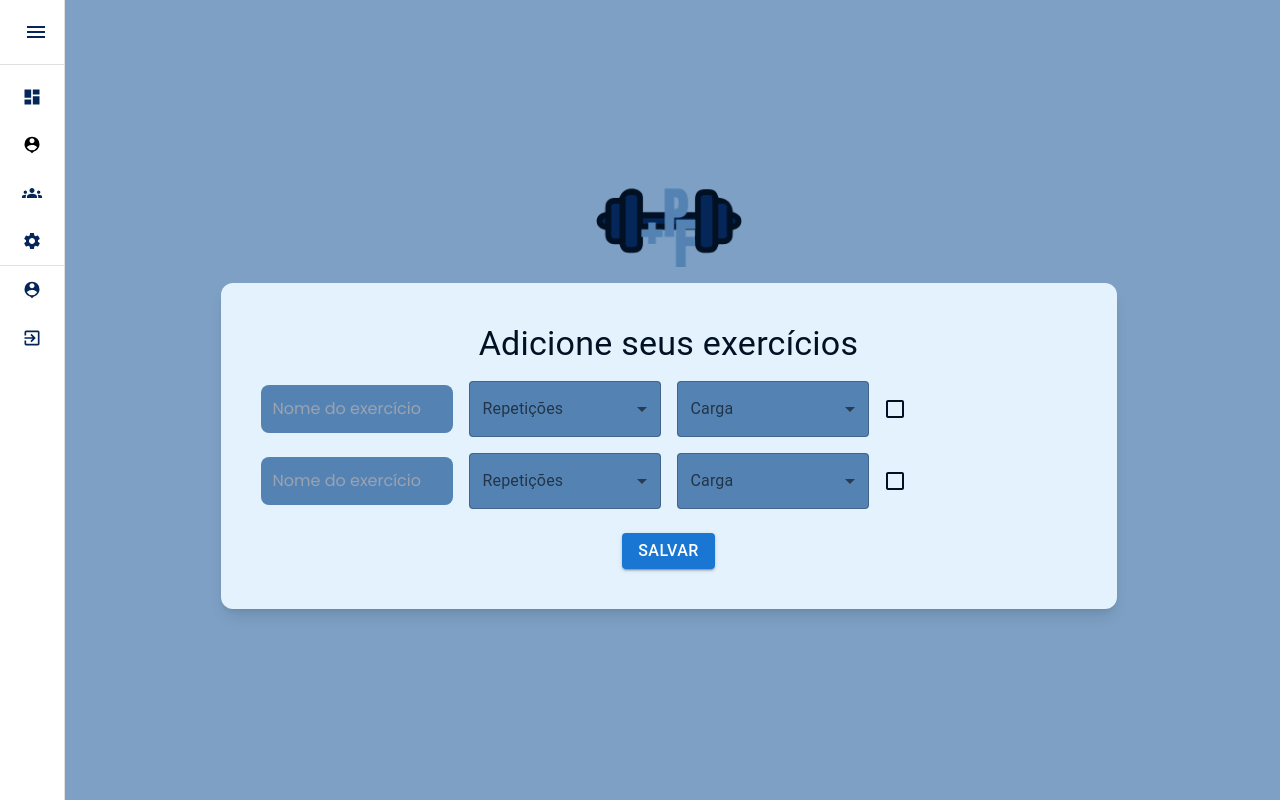
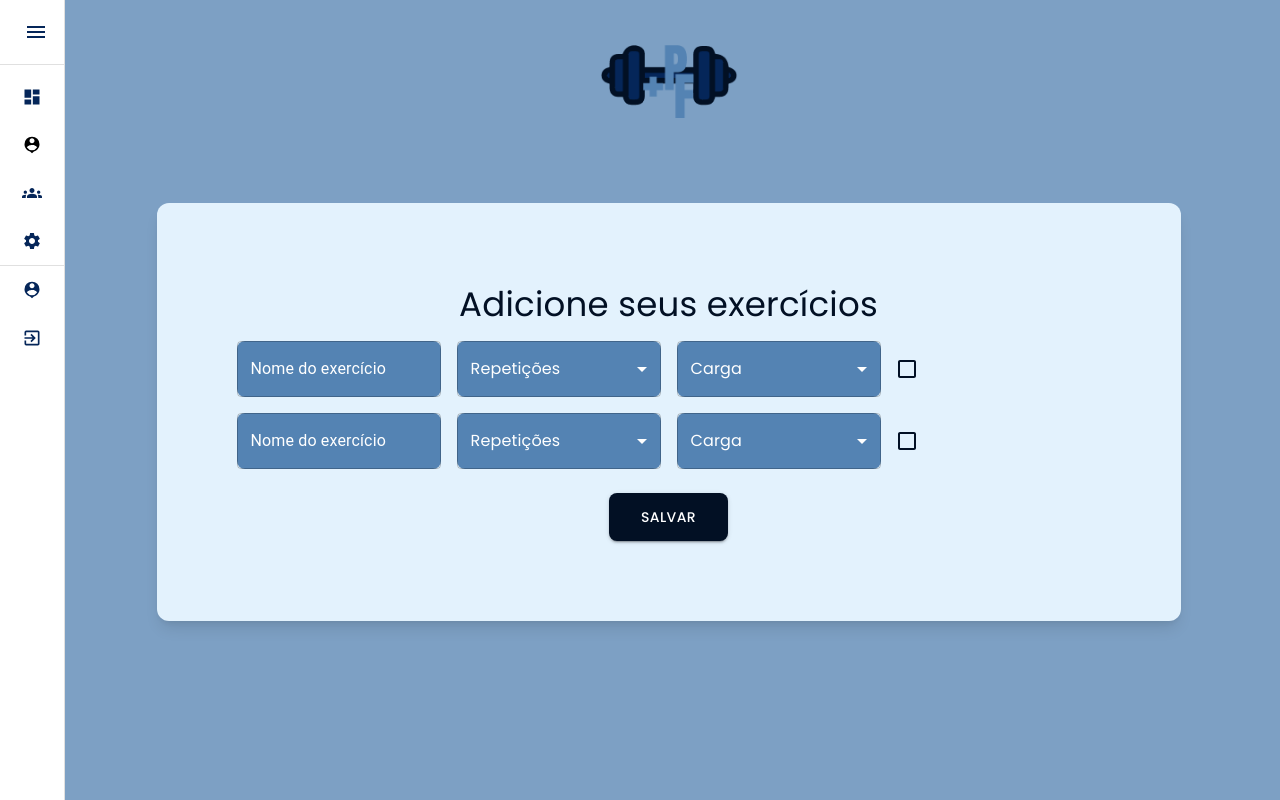
Before and after one commit to AngeloArtur/MaisPraFitness, a React (Vite) app: page / in a window 1280 px wide. Built offline with nearby package versions, Linux system fonts and the light colour scheme.

Commit message:
atualizando editartreino

```diff
--- a/src/pages/EditarTreino/EditarTreino.jsx
+++ b/src/pages/EditarTreino/EditarTreino.jsx
@@ -1,11 +1,26 @@
 import Logo from "../../assets/images/+pf_logo 1.png";
 import { useState } from "react";
-import { Box, Button, Checkbox, FormControlLabel, MenuItem, Select, Typography, InputLabel, FormControl } from "@mui/material";
+import Toast from "../../components/Toast/Toast";
+import {
+  Box,
+  Button,
+  Checkbox,
+  FormControlLabel,
+  MenuItem,
+  Select,
+  Typography,
+  TextField,
+  InputLabel,
+  FormControl,
+} from "@mui/material";
 
 export default function ExerciseForm() {
   const [checkedItems, setCheckedItems] = useState({});
   const [reps, setReps] = useState("");
   const [load, setLoad] = useState("");
+  const [exerciseNames, setExerciseNames] = useState(["", ""]);
+  const [showError, setShowError] = useState(false);
+  const [openToast, setOpenToast] = useState(false);
 
   const toggleCheckbox = (index) => {
     setCheckedItems((prev) => ({
@@ -14,38 +29,85 @@ export default function ExerciseForm() {
     }));
   };
 
+  const handleSave = () => {
+    const hasError =
+      exerciseNames.some(
+        (name, index) => checkedItems[index] && name.trim() === ""
+      ) || reps === "" || load === "";
+
+    if (hasError) {
+      setShowError(true);
+      setOpenToast(true);
+      return;
+    }
+
+    setShowError(false);
+    setOpenToast(false);
+    // Lógica para salvar os dados (exemplo: enviar para API)
+  };
+
   return (
     <Box className="flex items-center justify-center min-h-screen bg-[#7DA0C4] p-4 flex-col">
-      {/* Logo centralizada mais para cima */}
-      <Box className="mb-4 mt-[-20px]"> {/* Aqui ajustamos a margem superior */}
-        <img src={Logo} alt="Logo" className="max-w-60 max-h-24" />
+      {/* Logo mais para cima */}
+      <Box className="mb-6">
+        <img src={Logo} alt="Logo" className="max-w-56 max-h-50 mt-[-150px]" />
       </Box>
 
-      <Box className="bg-[#E3F2FD] rounded-xl p-10 shadow-lg w-full max-w-4xl">
-        <Typography variant="h4" className="font-bold text-base md:text-xl text-[#021024] text-center mb-8">
+      <Box className="bg-[#E3F2FD] rounded-xl p-20 shadow-lg w-full max-w-5xl">
+        <Typography
+          variant="h4"
+          className="font-bold text-base md:text-xl text-[#021024] text-center mb-8"
+          sx={{ fontFamily: 'Poppins, sans-serif' }} // Aplicando fonte Poppins
+        >
           Adicione seus exercícios
         </Typography>
 
-        <Box className="grid grid-cols-4 gap-4 items-center text-primary mb-4">
-          <Typography variant="subtitle1" className="font-bold text-[#021024] !text-sm md:!text-base"></Typography>
-          <Typography variant="subtitle1" className="font-bold text-[#021024] !text-sm md:!text-base"></Typography>
-          <Typography variant="subtitle1" className="font-bold text-[#021024] !text-sm md:!text-base"></Typography>
-          <Typography variant="subtitle1"></Typography>
-        </Box>
-
-        {[1, 2].map((_, index) => (
+        {[0, 1].map((index) => (
           <Box key={index} className="grid grid-cols-4 gap-4 items-center mt-4">
-            <input className="p-3 bg-[#5483B3] text-white rounded-lg w-full !text-sm md:!text-base" placeholder="Nome do exercício" />
+            {/* Nome do exercício */}
+            <TextField
+              label="Nome do exercício"
+              variant="outlined"
+              fullWidth
+              value={exerciseNames[index]}
+              onChange={(e) => {
+                const updatedNames = [...exerciseNames];
+                updatedNames[index] = e.target.value;
+                setExerciseNames(updatedNames);
+              }}
+              sx={{
+                fontFamily: 'Poppins, sans-serif', // Fonte Poppins nos inputs
+                "& .MuiInputBase-input": {
+                  color: "white", // Cor do texto dentro do input
+                },
+                "& .MuiInputLabel-root": {
+                  color: "white", // Cor da label
+                },
+                backgroundColor: "#5483B3",
+                borderRadius: "8px",
+              }}
+            />
 
             {/* Dropdown de Repetições */}
-            <FormControl className="w-full !text-sm md:!text-base">
-              <InputLabel id={`reps-label-${index}`} className="text-white">Repetições</InputLabel>
+            <FormControl fullWidth sx={{ backgroundColor: "#5483B3", borderRadius: "8px" }}>
+              <InputLabel id={`reps-label-${index}`} sx={{ color: "white", fontFamily: 'Poppins, sans-serif' }}>
+                Repetições
+              </InputLabel>
               <Select
                 labelId={`reps-label-${index}`}
                 value={reps}
                 onChange={(e) => setReps(e.target.value)}
                 label="Repetições"
-                className="bg-[#5483B3] text-white rounded-lg"
+                sx={{
+                  color: "white",
+                  fontFamily: 'Poppins, sans-serif', // Fonte Poppins no dropdown
+                  "& .MuiSelect-icon": {
+                    color: "white", // Cor do ícone
+                  },
+                  "& .MuiMenuItem-root": {
+                    color: "white", // Cor dos itens do menu
+                  },
+                }}
               >
                 <MenuItem value={5}>5</MenuItem>
                 <MenuItem value={10}>10</MenuItem>
@@ -54,16 +116,26 @@ export default function ExerciseForm() {
             </FormControl>
 
             {/* Dropdown de Carga */}
-            <FormControl className="w-full !text-sm md:!text-base">
-              <InputLabel id={`load-label-${index}`} className="text-white">Carga</InputLabel>
+            <FormControl fullWidth sx={{ backgroundColor: "#5483B3", borderRadius: "8px" }}>
+              <InputLabel id={`load-label-${index}`} sx={{ color: "white", fontFamily: 'Poppins, sans-serif' }}>
+                Carga
+              </InputLabel>
               <Select
                 labelId={`load-label-${index}`}
                 value={load}
                 onChange={(e) => setLoad(e.target.value)}
                 label="Carga"
-                className="bg-[#5483B3] text-white rounded-lg"
+                sx={{
+                  color: "white",
+                  fontFamily: 'Poppins, sans-serif', // Fonte Poppins no dropdown
+                  "& .MuiSelect-icon": {
+                    color: "white", // Cor do ícone
+                  },
+                  "& .MuiMenuItem-root": {
+                    color: "white", // Cor dos itens do menu
+                  },
+                }}
               >
-                <MenuItem value="">Carga</MenuItem>
                 <MenuItem value="5kg">5kg</MenuItem>
                 <MenuItem value="10kg">10kg</MenuItem>
                 <MenuItem value="15kg">15kg</MenuItem>
@@ -92,11 +164,32 @@ export default function ExerciseForm() {
         <Box className="flex justify-center mt-6">
           <Button
             variant="contained"
-            className="bg-[#021024] text-white py-3 px-8 rounded-xl !text-sm md:!text-base"
+            onClick={handleSave}
+            sx={{
+              backgroundColor: "#021024",
+              color: "white",
+              padding: "12px 32px",
+              borderRadius: "8px",
+              fontSize: "14px",
+              fontFamily: 'Poppins, sans-serif', // Fonte Poppins no botão
+              "&:hover": {
+                backgroundColor: "#021024",
+              },
+            }}
           >
             Salvar
           </Button>
         </Box>
+
+        {/* Toast de erro */}
+        {showError && (
+          <Toast
+            open={openToast}
+            message="Preencha todos os campos antes de salvar"
+            type="error"
+            onClose={() => setOpenToast(false)}
+          />
+        )}
       </Box>
     </Box>
   );
```
